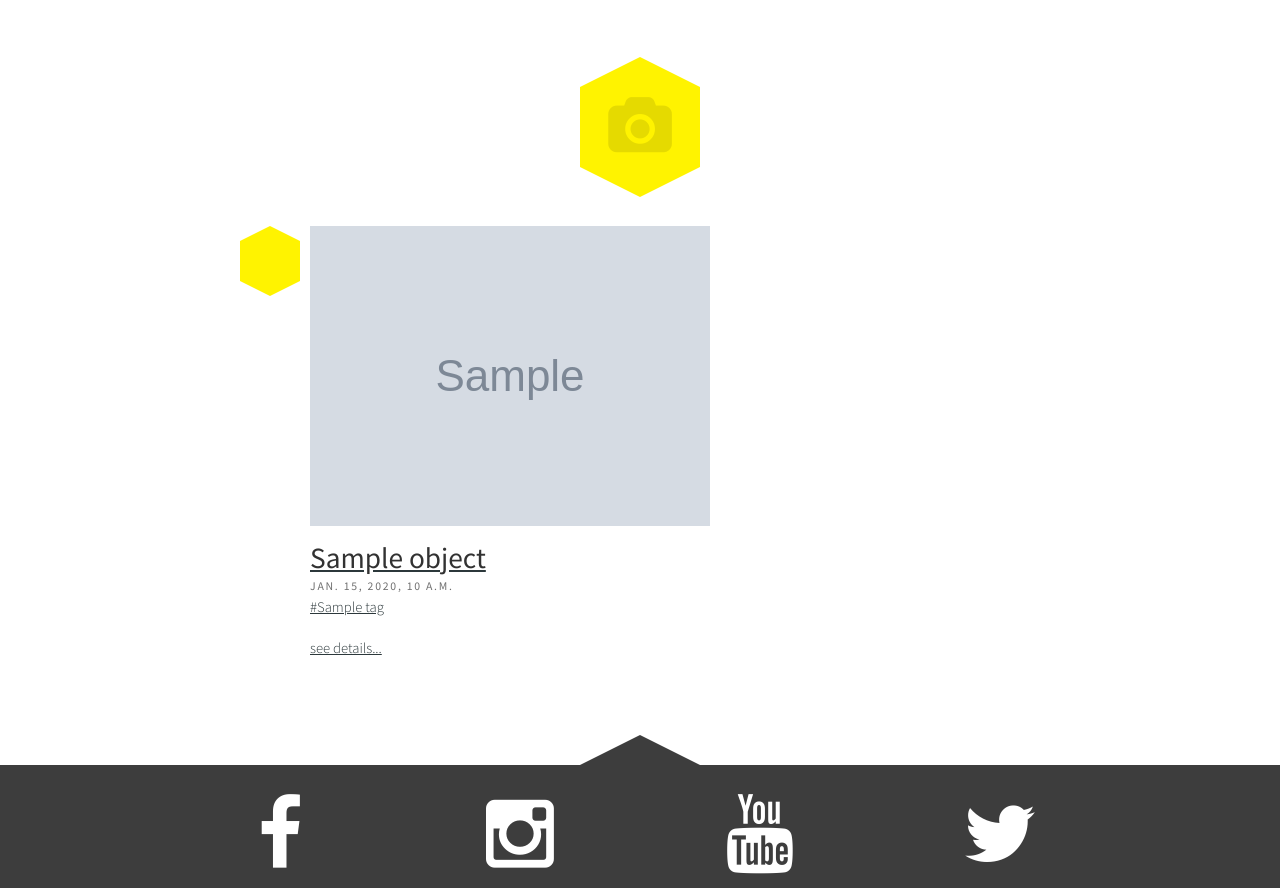
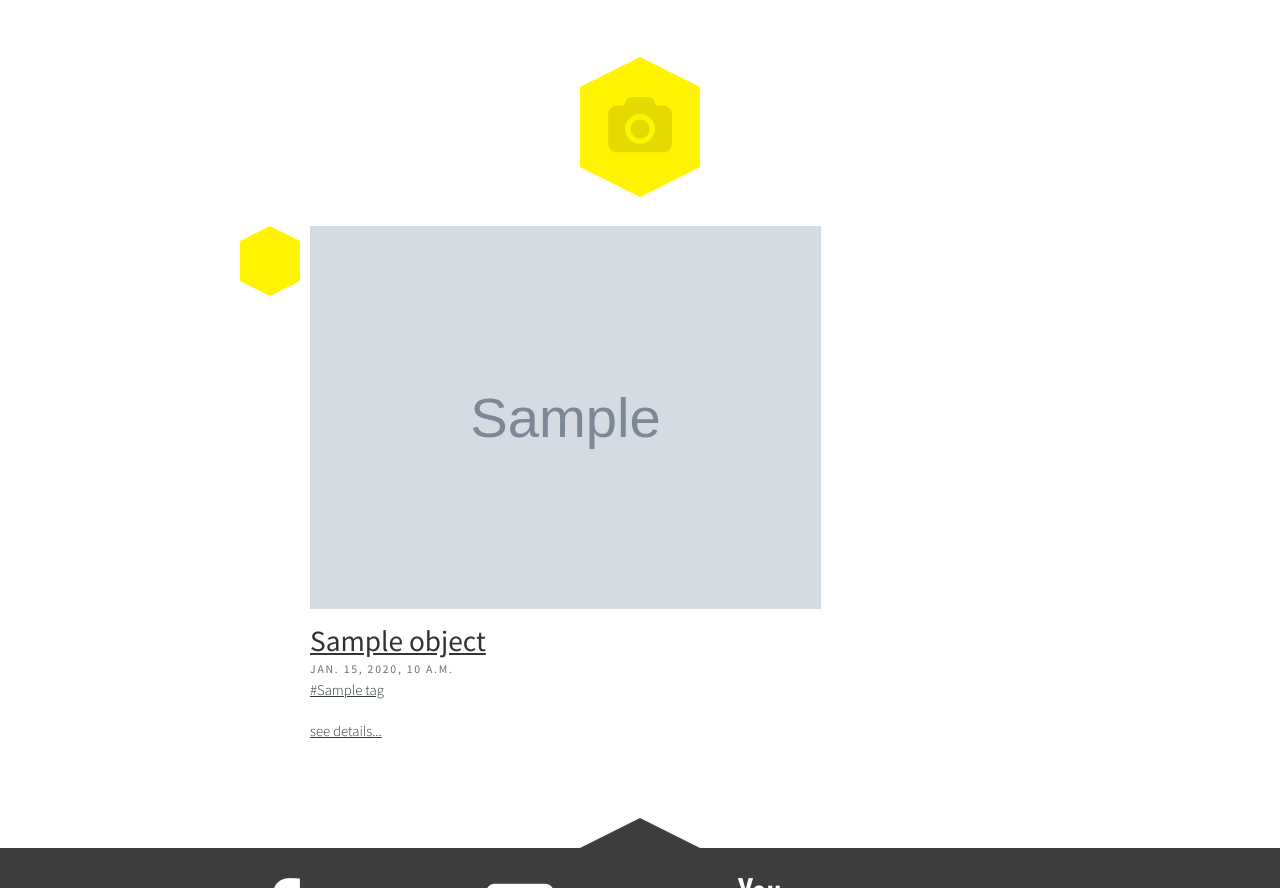
Before and after one commit to zsoobhan/fva, a Django app: template www/templates/media/flickr_list.html in a window 1280 px wide. Shown: the part 501-1389 px from the top of the page. Run offline with Django 3.2, Linux system fonts and the light colour scheme; the template is opened without the code that fills it: most values are stand-ins (such as "Sample title", 1, 10 or a date in 2020); grey boxes marked "Sample" are stand-in pictures.

Commit message:
Adds correct css tags to gallery list img

```diff
--- a/www/static/css/default.css
+++ b/www/static/css/default.css
@@ -99,6 +99,11 @@ a:hover
 {
 	margin: 0 auto;
 	width: auto;
+}
+
+.image-list
+{
+	width: 70%;
 }
 
 /*********************************************************************************/
--- a/www/templates/partials/flickr_embed.html
+++ b/www/templates/partials/flickr_embed.html
@@ -2,7 +2,7 @@
 
 {% if thumbnail %}
 <a href="{{ object.get_absolute_url }}">
-  <img src="{{ object.flickr_thumbnail_url }}">
+  <img class="image image-list" src="{{ object.flickr_thumbnail_url }}">
 </a>
 
 {% else %}
```
